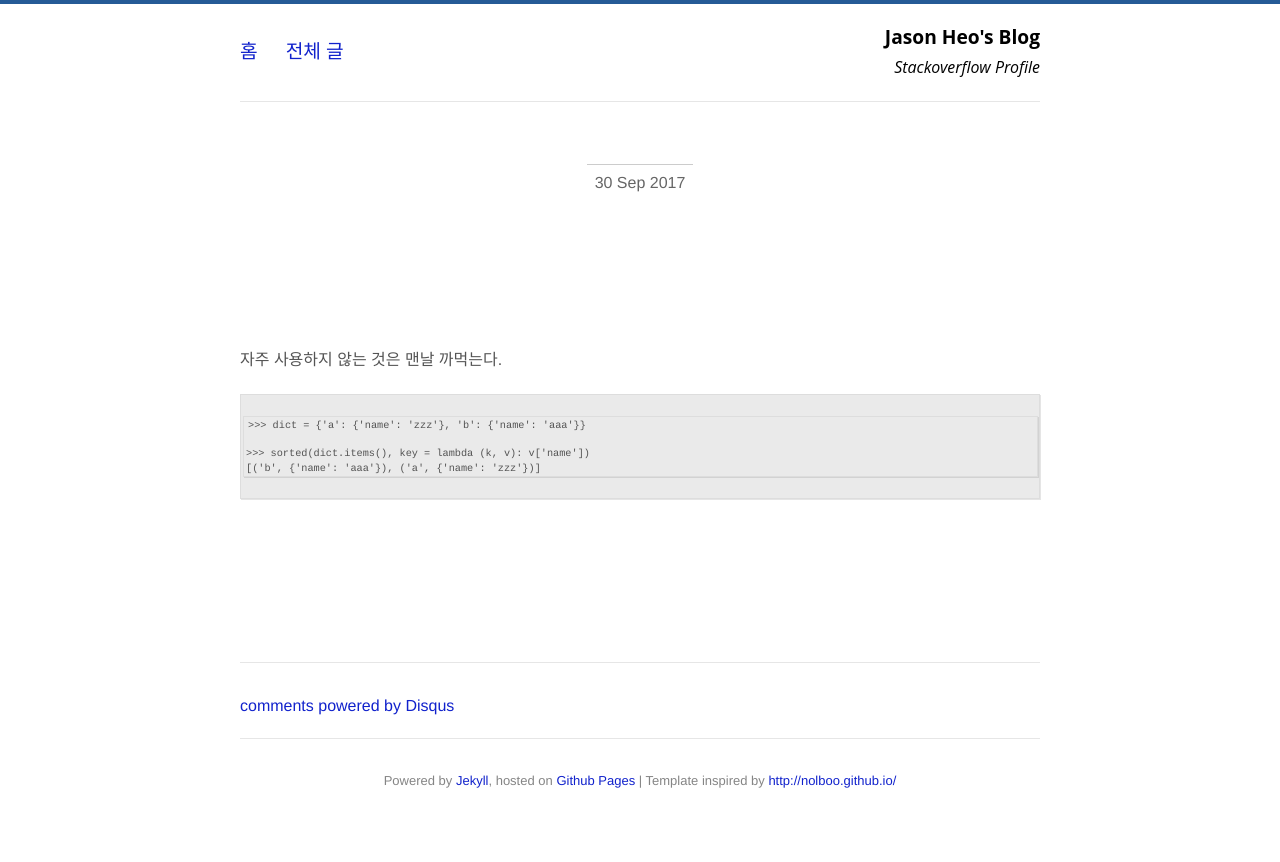
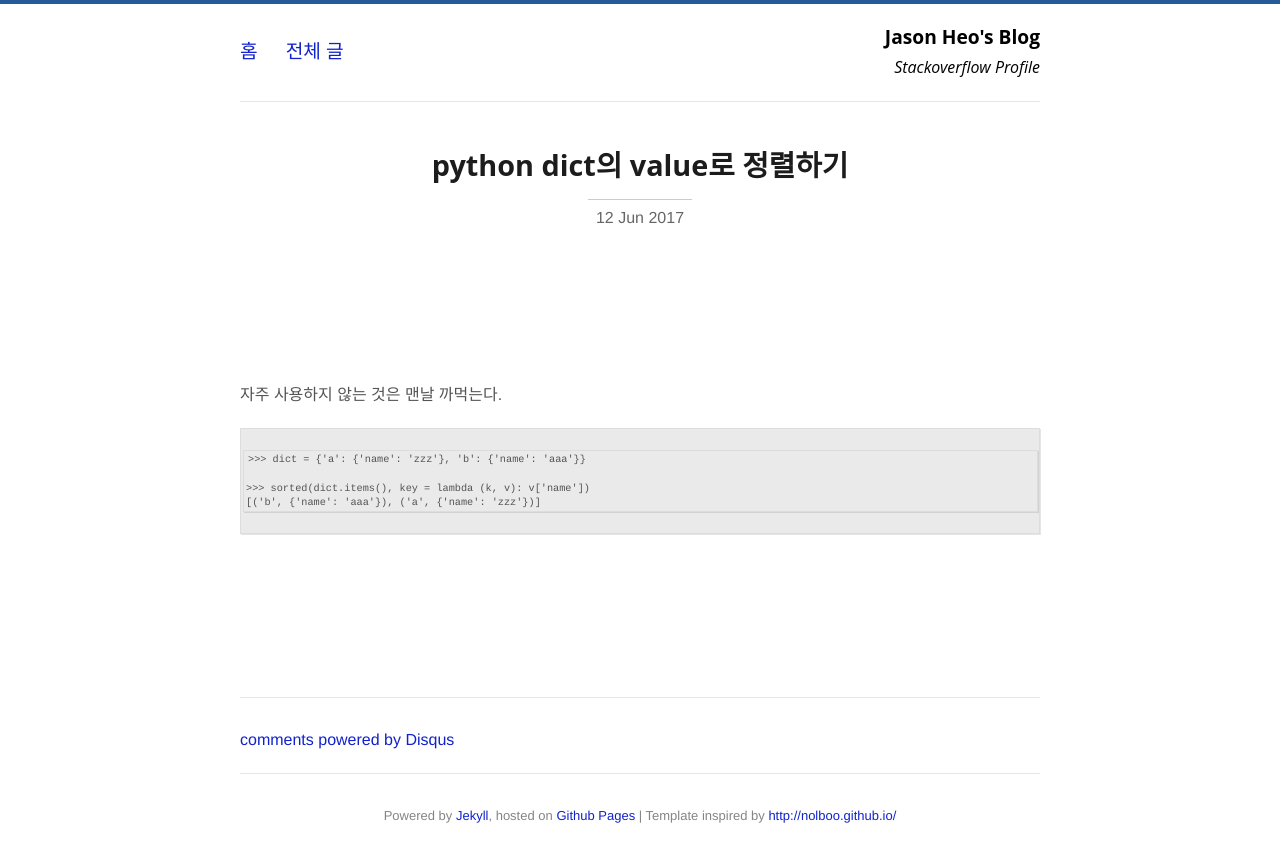
Before and after one commit to jason-heo/jason-heo.github.io, a Jekyll site: the page built from _posts/2017-06-12-python-dict-sort-by-key.md, in a window 1280 px wide. Shown: the top 862 px of the page. Built offline with Jekyll 4.4.1, drawn with Linux system fonts in a browser that asks for light colours; our own code applies the rules of GitHub Pages for plain Markdown files; comment, search, counter and statistics services are not loaded.

Commit message:
[FIX] 제목에 큰 따옴표 누락 수정

```diff
--- a/_posts/2017-06-12-python-dict-sort-by-key.md
+++ b/_posts/2017-06-12-python-dict-sort-by-key.md
@@ -1,6 +1,6 @@
 ---
 layout: post
-title: "python dict의 value로 정렬하기
+title: "python dict의 value로 정렬하기"
 categories: "programming"
 ---
 
```
